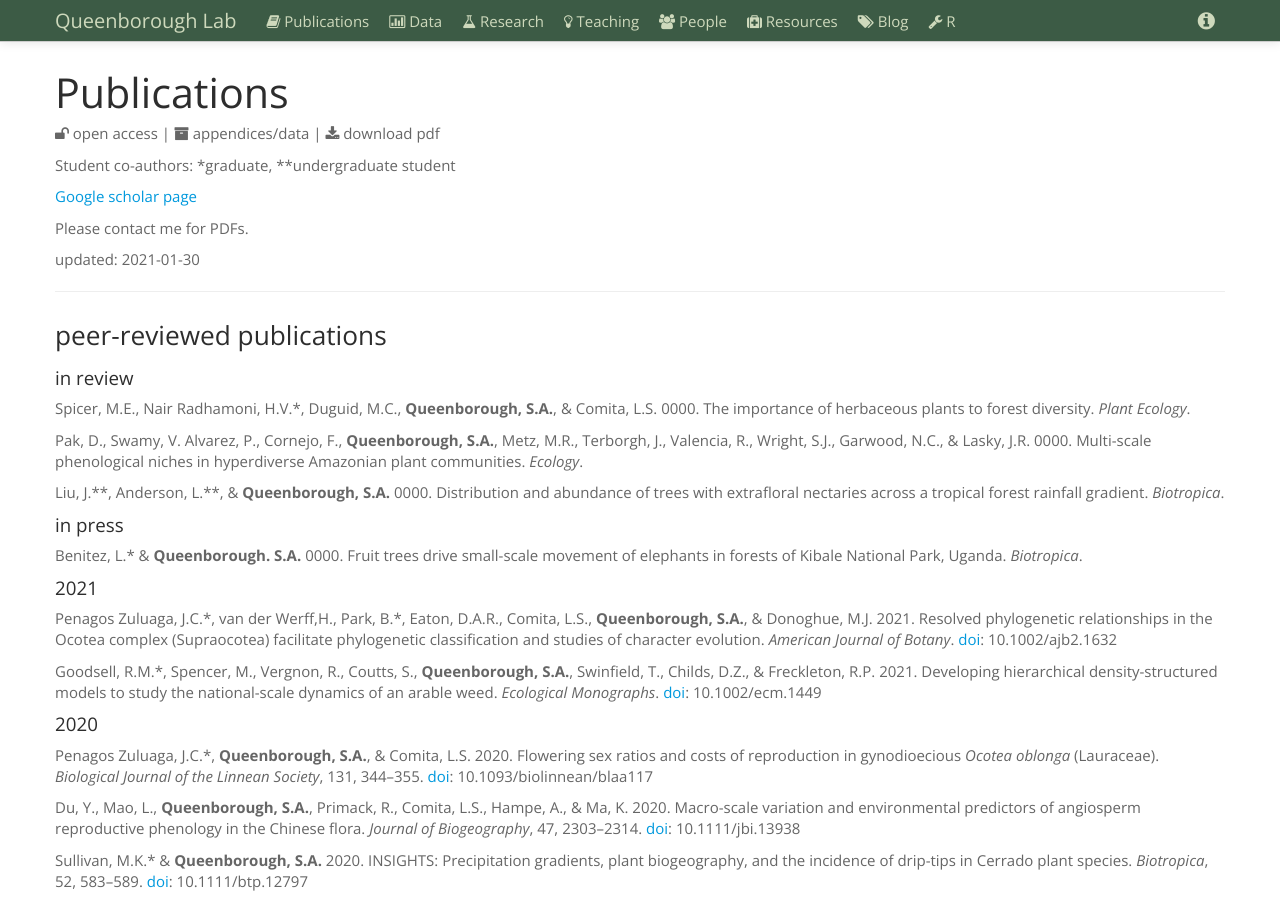
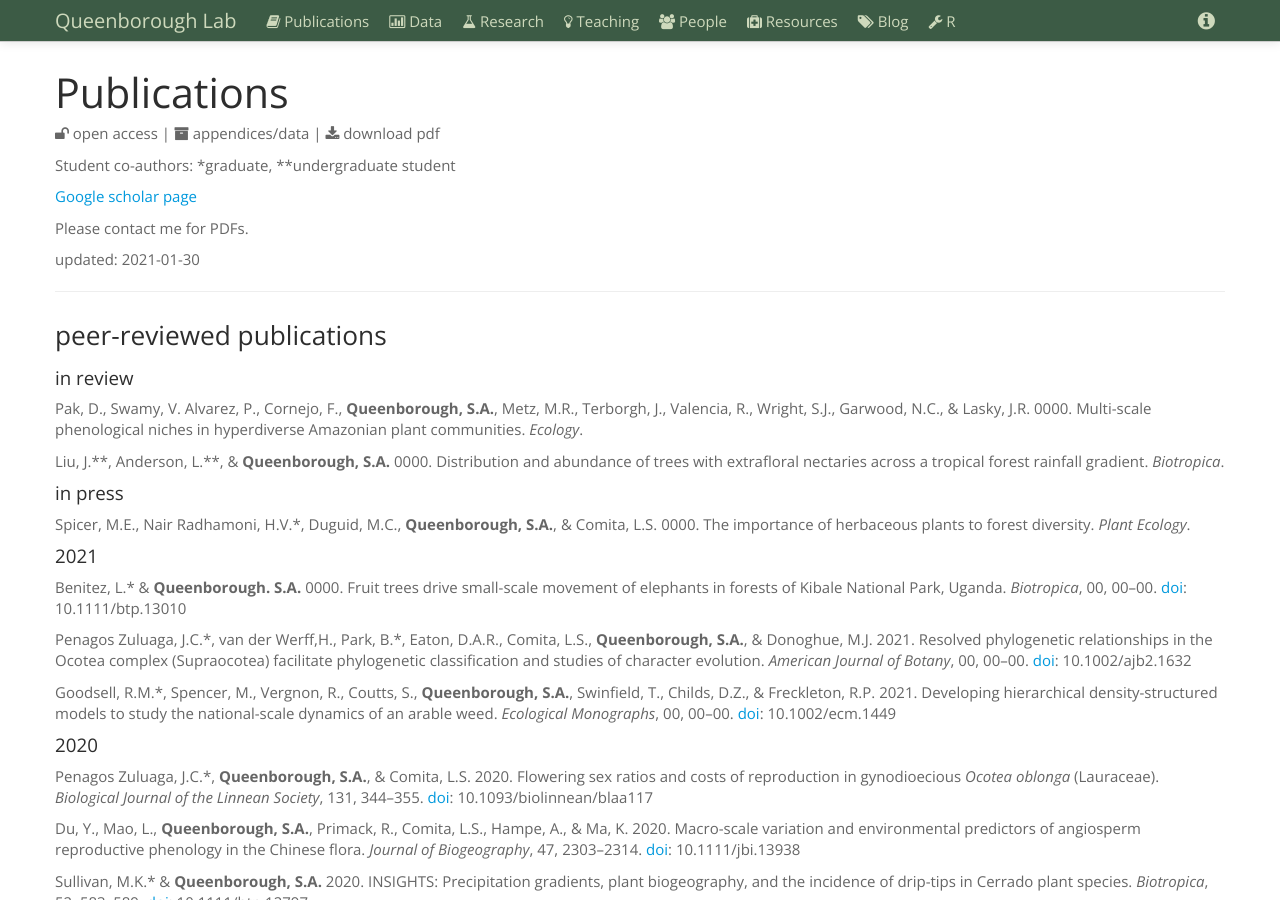
Before and after one commit to saq/saq.github.io, a Jekyll site: the page built from publications.md, in a window 1280 px wide and 900 px high. Built offline with Jekyll 4.4.1, drawn with Linux system fonts in a browser that asks for light colours.

Commit message:
Update publications.md

```diff
--- a/publications.md
+++ b/publications.md
@@ -54,14 +53,16 @@
 
 #### in press
 
-Benitez, L.\* & **Queenborough. S.A.** 0000. Fruit trees drive small-scale movement of elephants in forests of Kibale National Park, Uganda. *Biotropica*.
+Spicer, M.E., Nair Radhamoni, H.V.\*, Duguid, M.C., **Queenborough, S.A.**, & Comita, L.S. 0000. The importance of herbaceous plants to forest diversity. *Plant Ecology*.
 
 
 #### 2021
 
-Penagos Zuluaga, J.C.\*, van der Werff,H., Park, B.\*, Eaton, D.A.R., Comita, L.S., **Queenborough, S.A.**, & Donoghue, M.J. 2021. Resolved phylogenetic relationships in the Ocotea complex (Supraocotea) facilitate phylogenetic classification and studies of character evolution. *American Journal of Botany*. [doi](https://doi.org/10.1002/ajb2.1632): 10.1002/ajb2.1632
+Benitez, L.\* & **Queenborough. S.A.** 0000. Fruit trees drive small-scale movement of elephants in forests of Kibale National Park, Uganda. *Biotropica*, 00, 00--00. [doi](https://doi.org/10.1111/btp.13010): 10.1111/btp.13010
 
-Goodsell, R.M.\*,  Spencer, M., Vergnon, R.,  Coutts, S., **Queenborough, S.A.**, Swinfield, T., Childs, D.Z., & Freckleton, R.P. 2021. Developing hierarchical density-structured models to study the national-scale dynamics of an arable weed. *Ecological Monographs*. [doi](https://doi.org/10.1002/ecm.1449): 10.1002/ecm.1449
+Penagos Zuluaga, J.C.\*, van der Werff,H., Park, B.\*, Eaton, D.A.R., Comita, L.S., **Queenborough, S.A.**, & Donoghue, M.J. 2021. Resolved phylogenetic relationships in the Ocotea complex (Supraocotea) facilitate phylogenetic classification and studies of character evolution. *American Journal of Botany*, 00, 00--00. [doi](https://doi.org/10.1002/ajb2.1632): 10.1002/ajb2.1632
+
+Goodsell, R.M.\*,  Spencer, M., Vergnon, R.,  Coutts, S., **Queenborough, S.A.**, Swinfield, T., Childs, D.Z., & Freckleton, R.P. 2021. Developing hierarchical density-structured models to study the national-scale dynamics of an arable weed. *Ecological Monographs*, 00, 00--00. [doi](https://doi.org/10.1002/ecm.1449): 10.1002/ecm.1449
 
 
 #### 2020
```
Also changed, not shown: other parts of publications.md (+0 -1 lines).
